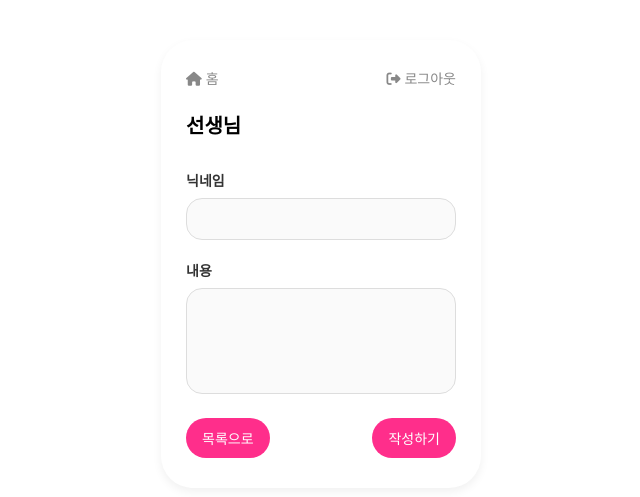
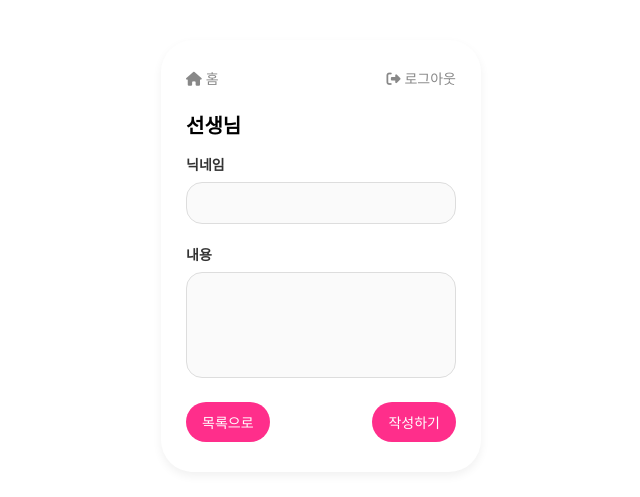
Before and after one commit to sebizt/ohsung_carnation, a Flask app: page /write/1 in a window 1280 px wide. Shown: the top 497 px of the page, without its empty margins (319-959 px from the left). Run offline with Flask 3, Linux system fonts and the light colour scheme; the visitor is signed in with stand-in values (Sample User, id 1); data that the repository does not hold is empty; some libraries are stand-ins or nearby versions; some web fonts are replaced.

Commit message:
Update write.css

```diff
--- a/static/write.css
+++ b/static/write.css
@@ -94,7 +94,7 @@ h1 {
 .teacher-bio {
   font-size: 14px;
   color: #555;
-  margin-bottom: 24px;
+  margin-bottom: 12px;
 }
 
 form label {
@@ -143,5 +143,5 @@ form textarea {
   background: #e02677;
 }
 
-.title{font-size:20px;font-weight:850;line-height:1.25;margin-bottom:28px;font-family: 'yg-jalnan';}
+.title{font-size:20px;font-weight:850;line-height:1.25;margin-bottom:12px;font-family: 'yg-jalnan';}
 .title .highlight{font-size:30px;font-weight:800;color:#ff2e8b;font-family: HakgyoansimDunggeunmisoTTF-B;}
```
